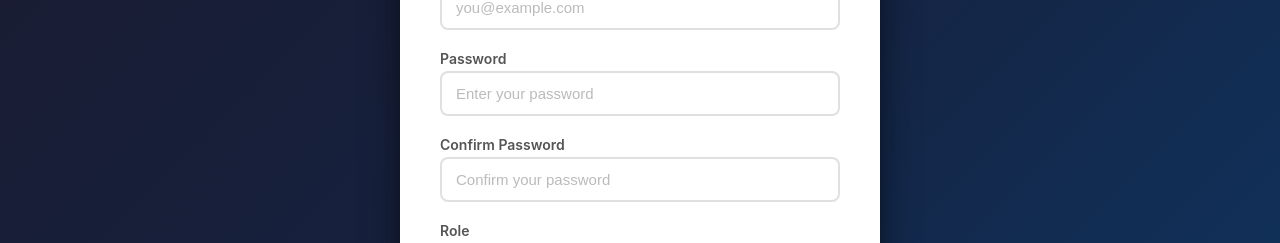
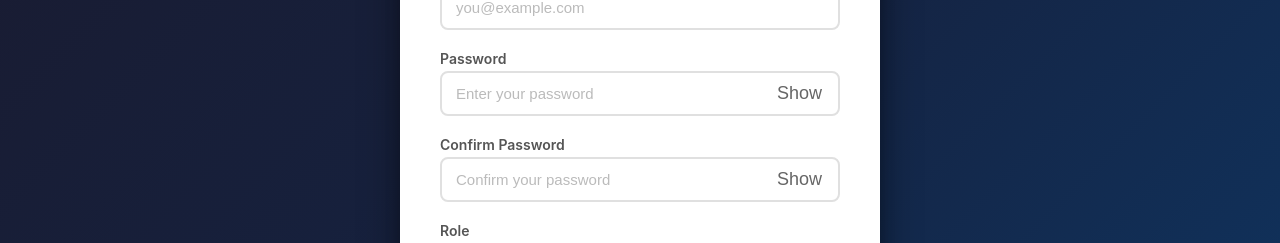
Before and after one commit to BainoLibra/loan-management-system, a React (Create React App) app in the folder frontend/: page /signup in a window 1280 px wide. Shown: the part 367-610 px from the top of the page. Built offline with nearby package versions, Linux system fonts and the light colour scheme; no server answers.

Commit message:
Added show/hide toggles for password fields on the signup form.
Files modified: Signup.js — added showPassword / showConfirmPassword state and per-field toggle buttons.

```diff
--- a/frontend/src/pages/Signup.js
+++ b/frontend/src/pages/Signup.js
@@ -8,6 +8,8 @@ function Signup() {
   const [email, setEmail] = useState("");
   const [password, setPassword] = useState("");
   const [confirmPassword, setConfirmPassword] = useState("");
+  const [showPassword, setShowPassword] = useState(false);
+  const [showConfirmPassword, setShowConfirmPassword] = useState(false);
   const [role, setRole] = useState("loan_officer");
   const [error, setError] = useState("");
   const [success, setSuccess] = useState("");
@@ -85,28 +87,48 @@ function Signup() {
 
           <div className="form-group">
             <label htmlFor="password">Password</label>
+            <div className="password-input-wrapper">
               <input
                 id="password"
-              type="password"
+                type={showPassword ? "text" : "password"}
                 placeholder="Enter your password"
                 value={password}
                 onChange={(e) => setPassword(e.target.value)}
                 required
                 disabled={loading || !!success}
               />
+              <button
+                type="button"
+                className="password-toggle-btn"
+                onClick={() => setShowPassword((s) => !s)}
+                aria-label={showPassword ? "Hide password" : "Show password"}
+              >
+                {showPassword ? "Hide" : "Show"}
+              </button>
+            </div>
           </div>
 
           <div className="form-group">
             <label htmlFor="confirmPassword">Confirm Password</label>
+            <div className="password-input-wrapper">
               <input
                 id="confirmPassword"
-              type="password"
+                type={showConfirmPassword ? "text" : "password"}
                 placeholder="Confirm your password"
                 value={confirmPassword}
                 onChange={(e) => setConfirmPassword(e.target.value)}
                 required
                 disabled={loading || !!success}
               />
+              <button
+                type="button"
+                className="password-toggle-btn"
+                onClick={() => setShowConfirmPassword((s) => !s)}
+                aria-label={showConfirmPassword ? "Hide confirm password" : "Show confirm password"}
+              >
+                {showConfirmPassword ? "Hide" : "Show"}
+              </button>
+            </div>
           </div>
 
           <div className="form-group">
```
Lines whose indentation alone changed are shown as unchanged.
